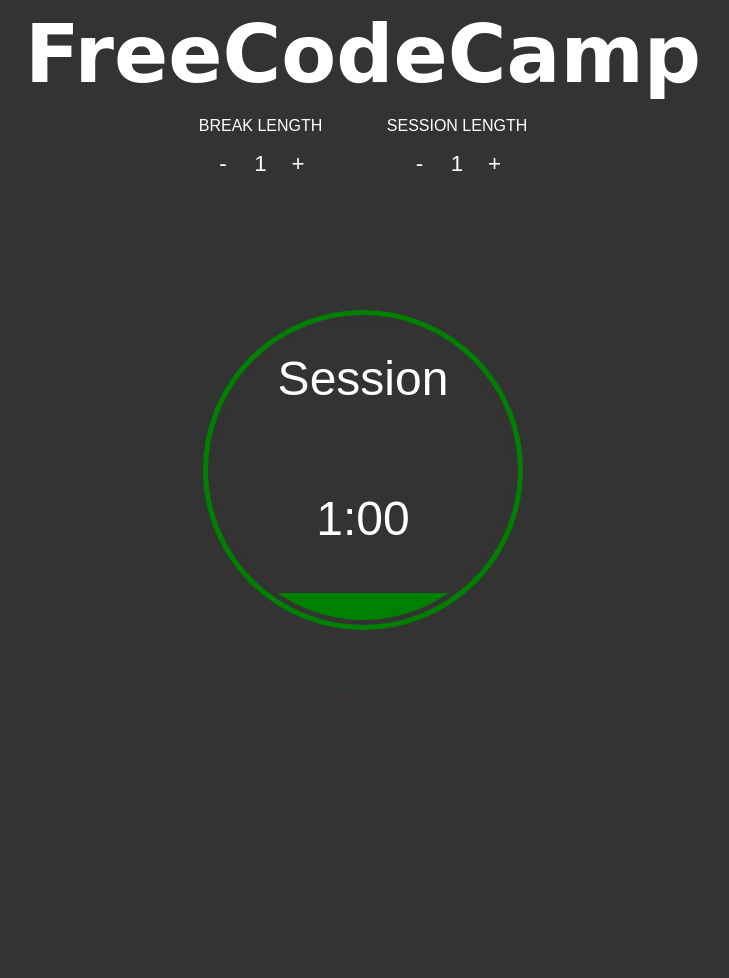
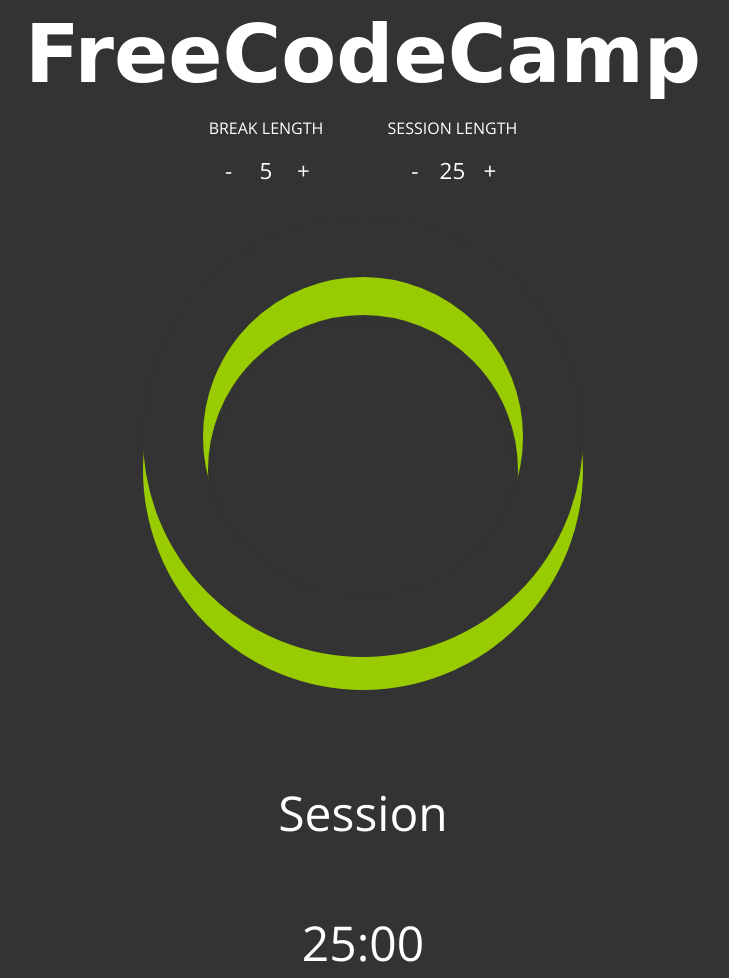
Before and after one commit to pdsoper/Pomodoro_clock, a plain HTML site: page index.html in a window 1280 px wide. Shown: the top 978 px of the page, without its empty margins (277-1006 px from the left). Before the commit the page ends 940 px from the top, so only its background shows below. Drawn offline with nearby package versions, Linux system fonts and the light colour scheme.

Commit message:
1-pixel problematic perimtere

```diff
--- a/index.html
+++ b/index.html
@@ -8,8 +8,10 @@
 		<meta http-equiv="X-UA-Compatible" content="IE=edge" />
 		<meta name="viewport" content="width=device-width, initial-scale=1" />
 
+		<!-- Google fonts -->
 		<link href='http://fonts.googleapis.com/css?family=Pacifico' rel='
 		stylesheet' type='text/css'>
+		<link href='http://fonts.googleapis.com/css?family=Open+Sans:300' rel='stylesheet' type='text/css'>
 
 		<link href="styles.css" rel="stylesheet" type="text/css" />
 
--- a/scripts.js
+++ b/scripts.js
@@ -7,12 +7,12 @@ $(document).ready(function() {
 
     var timerType = "Session";
     var running = false;
-    var breakTime = 1;
-    var sessionTime = 1;
+    var breakTime = 5;
+    var sessionTime = 25;
     var duration = 0;
     var remaining = 0;
 
-    var fillStart = 387;
+    var fillStart = 380;
     var fillEnd = 75;
     var newTop = 0;
     var oldTop = 0;
@@ -61,6 +61,7 @@ $(document).ready(function() {
         } else {
             running = true;
             pxPerSec = (fillEnd - fillStart) / duration;
+            $( '.timer' ) .html('').html(timeStr(remaining));
             nInterval = setInterval(countdown, 1000);
         }
     });
@@ -109,6 +110,4 @@ $(document).ready(function() {
         }
     }
 
-
-
 });
--- a/styles.css
+++ b/styles.css
@@ -19,7 +19,7 @@ h1 {
     left: 0px;
     top: 0px;
     z-index: 4;
-    font-family: Arial, Helvetica, sans-serif;
+    font-family: 'Open Sans', Helvetica, sans-serif;
     font-size: 1em;
     text-align: center;
 }
@@ -53,11 +53,14 @@ h1 {
 }
 
 .clock-div {
+    font-family: 'Open Sans', Helvetica, sans-serif;
     margin: auto;
     width: 440px;
     background-color: #333;
     padding: 0;
 }
+
+/* :hover only works on the topmost of a set of stacked divs */
 
 .clock-circle {
     width: 300px;
@@ -73,7 +76,7 @@ h1 {
 .clock-border-1 {
     width: 310px;
     height: 310px;
-    border: 65px solid green;
+    border: 65px solid #99CC00;
     border-radius: 320px;
     background-color: transparent;
     position: absolute;
@@ -87,8 +90,9 @@ h1 {
     border: 60px solid #333;
     border-radius: 320px;
     background-color: transparent;
-    position: absolute;
-    top: 250px;
+    position: relative;
+    margin: auto;
+    top: 7px;
     z-index: 5;
 }
 
@@ -96,9 +100,9 @@ h1 {
     width: 310px;
     height: 310px;
     position: relative;
-    top: 387px;  /* start 387 end 75 */
+    top: 380px;  /* start 380 end 75 */
     left: 65px;
-    background-color: green;
+    background-color: #99CC00;
     z-index: 0;
 }
 
@@ -112,35 +116,31 @@ h1 {
 }
 
 .session {
-    background-color: green;
+    background-color: #99CC00;
 }
 
 .break {
-    background-color: red;
+    background-color: #FF4444;
 }
 
 .data-div {
     color: white;
     background-color: transparent;
     text-align: center;
-    font-family: Arial, Helvetica, sans-serif;
     font-size: 3em;
     width: 310px;
     height: 310px;
     margin: auto;
     position: relative;
     top: -235px;
-    z-index: 1;
+    z-index: 8;
 }
 
-.data-div:hover {
+.data-div {
     cursor: pointer;
 }
 
 .timerType {
-    padding-top: 70px;
-    padding-bottom: 85px;
+    padding-top: 55px;
+    padding-bottom: 65px;
 }
-
-.timer {
-}
```
